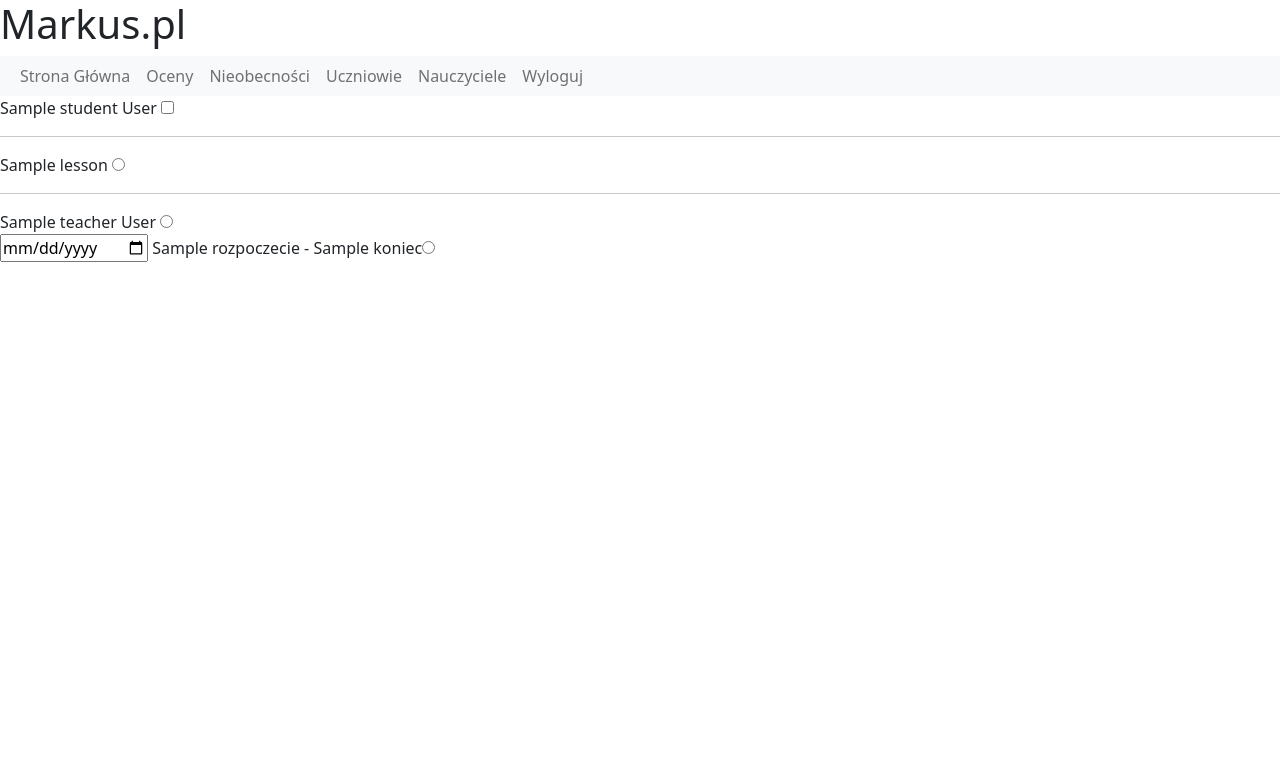
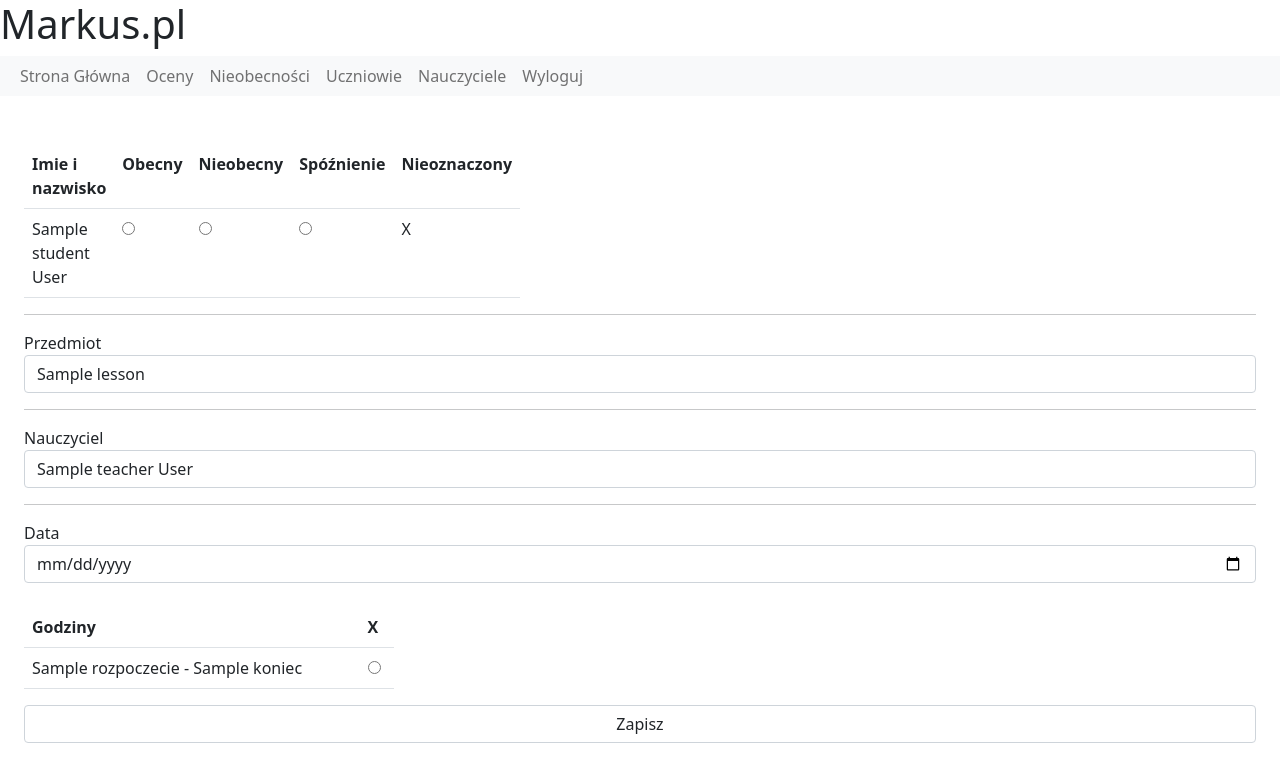
Before and after one commit to krecix1213/praca-inzynierska, a Symfony app: template app/markusApacheDrive/markus/templates/admin/absenceEdit.html.twig in a window 1280 px wide. Shown: the top 782 px of the page. Run offline with Twig, Linux system fonts and the light colour scheme; the template is opened without the code that fills it: most values are stand-ins (such as "Sample title", 1, 10 or a date in 2020); some libraries are stand-ins or nearby versions.

Commit message:
Zmiany w nieobecnosciach w module adminie, szybka poprawka w templatce edycji oceny

```diff
--- a/app/markusApacheDrive/markus/templates/admin/absenceEdit.html.twig
+++ b/app/markusApacheDrive/markus/templates/admin/absenceEdit.html.twig
@@ -1,26 +1,48 @@
 {% extends "admin/base.html.twig" %}
 
-{% block title %} Sprawdz nieobcecności - {#{{className}}#} - Nauczyciel{% endblock %}
+{% block title %} Edytuj Nieobecności - Admin {% endblock %}
 
 {% block body %}
-<form>
+<form action="{{path('AbsenceAddAdmin',{id:id})}}" class="m-4" method="POST">
+<table class="table" style="width:30%">
+<tr><th>Imie i nazwisko</th><th>Obecny</th><th>Nieobecny</th><th>Spóźnienie</th><th>Nieoznaczony</th></tr>
+{% for v in absence.json.students %}
+    <tr><td>{{v.name}} {{v.surname}}</td>
 
-{% for v in absence.json.students %}
-    {{v.name}} {{v.surname}} <input type="checkbox" name="student[]" value="{{v.id}}" {% if v.id in studentListId %}checked{% endif %} /><br />
+    <br />
+    <td> <input type="radio" name="student[OB][{{v.id}}]" {% if v.id in studentListId and v.type=='OB' %}checked{% endif %} /></td>
+    <td> <input type="radio" name="student[NB][{{v.id}}]" {% if v.id in studentListId and v.type=='NB' %}checked{% endif %} /></td>
+    <td> <input type="radio" name="student[SP][{{v.id}}]" {% if v.id in studentListId and v.type=='SP' %}checked{% endif %} /></td>
+    <td>{% if v.id not in studentListId %}X{% endif %}</td>
+    </tr>
 {% endfor %}
+</table>
 <hr />
-{% for v in lessonList %}
-    {{v.name}} <input type="radio" name="lesson" value="{{v.id}}" {% if v.id == absence.lesson %}checked{% endif %} /><br />
+
+    <label for="subject">Przedmiot</label>
+    <select class="form-control" id="subject" name="subject">
+        {% for v in lessonList %}
+            <option value="{{v.id}}" {% if v.id == absence.lesson %}selected{% endif %}>{{v.name}}</option>
+        {% endfor %}
+    </select>
+<hr />
+    <label for="teacher">Nauczyciel</label>
+    <select class="form-control" id="teacher" name="teacher">
+        {% for v in teacherList %}
+            <option value="{{v.id}}" {% if v.id == absence.teacher %}selected{% endif %}>{{v.name}} {{v.surname}}</option>
+        {% endfor %}
+    </select>
+<hr />
+<label for="date">Data</label>
+<input class="form-control" type="date" name="date" value="{{absence.date}}" /><br />
+
+<table class="table" style="width:30%">
+<tr><th>Godziny</th><th>X</th></tr>
+{% for v in hours.timesJson.godziny %}
+     <tr><td>{{v.rozpoczecie}} - {{v.koniec}}</td><td><input type="radio" name="dateHours" value="{{v.rozpoczecie}} - {{v.koniec}}" {% if v.rozpoczecie == absence.hour %}checked{% endif %} /></td></tr>
 {% endfor %}
-<hr />
-{% for v in teacherList %}
-    {{v.name}} {{v.surname}} <input type="radio" name="teacher" value="{{v.id}}" {% if v.id == absence.teacher %}checked{% endif %} /><br />
-{% endfor %}
+</table>
 
-<input type="date" name="data" value="{{absence.date}}" />
-
-{% for v in hours.timesJson.godziny %}
-     {{v.rozpoczecie}} - {{v.koniec}}<input type="radio" name="teacher" value="{{v.rozpoczecie}}" {% if v.rozpoczecie == absence.hour %}checked{% endif %} /><br />
-{% endfor %}
+<input class="form-control" type="submit" value="Zapisz" />
 </form>
 {% endblock %}
--- a/app/markusApacheDrive/markus/templates/admin/markEdit.html.twig
+++ b/app/markusApacheDrive/markus/templates/admin/markEdit.html.twig
@@ -1,5 +1,6 @@
 {% extends "admin/base.html.twig" %}
 
+{% block title %} Edytuj ocene - Admin{% endblock %}
 
 {% block body %}
 <form action="{{path('markSavePageAdmin',{id:id})}}" class="m-4" method="POST">
```
Also changed, not shown: app/markusApacheDrive/markus/src/Controller/Admin/absencePageController.php (+7 -5 lines).
